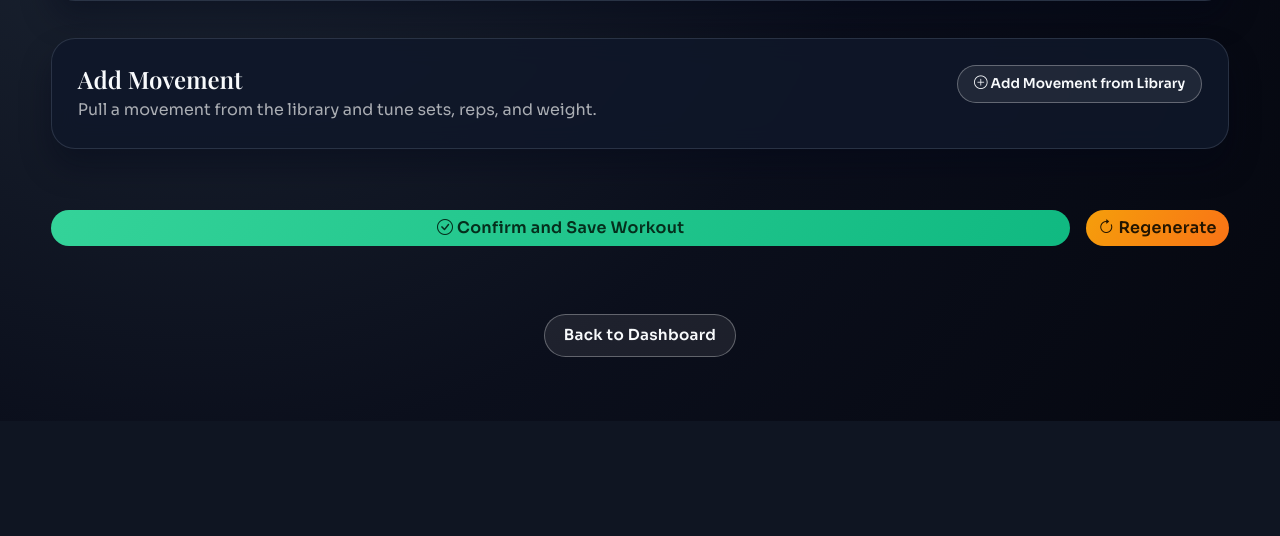
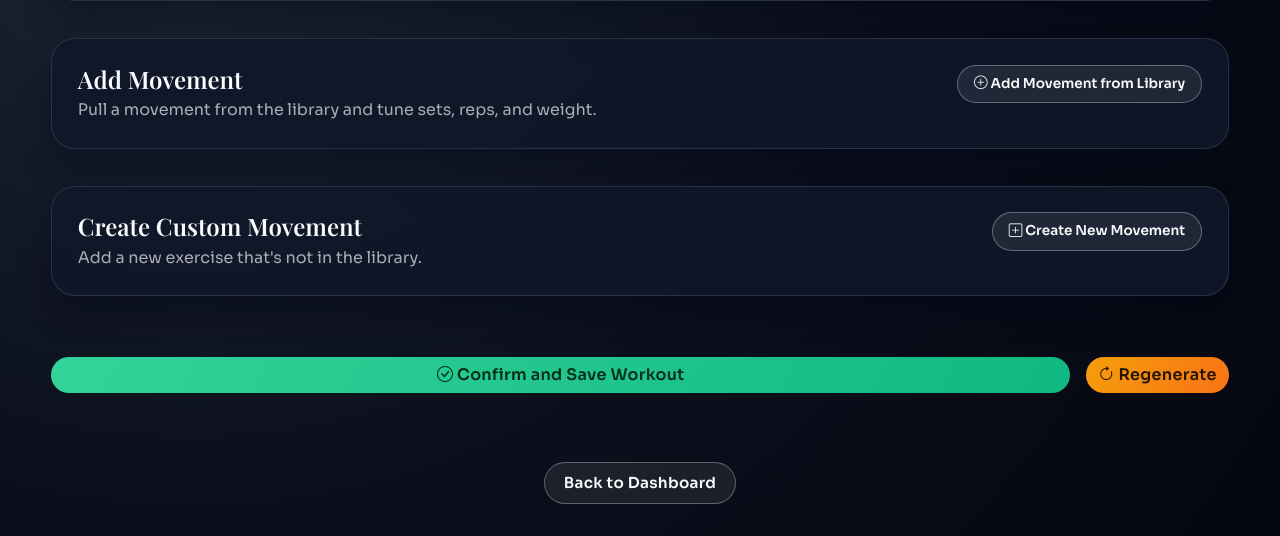
Before and after one commit to Darkpunkki/naic, a Flask app: page /confirm_workout in a window 1280 px wide. Shown: the part 421-957 px from the top of the page. Before the commit the page ends 842 px from the top, so only its background shows below. Run offline with Flask 3, Linux system fonts and the light colour scheme; the visitor is signed in with stand-in values (Sample User, id 1); data that the repository does not hold is empty.

```diff
--- a/app/routes/workouts.py
+++ b/app/routes/workouts.py
@@ -764,6 +764,64 @@ def add_pending_movement():
     return jsonify({'success': True, 'movement': new_movement})
 
 
+@workouts_bp.route('/pending_workout/add_custom_movement', methods=['POST'])
+@require_auth
+def add_pending_custom_movement():
+    """Add a custom movement to the pending workout plan."""
+    workout_json = session.get('pending_workout_plan')
+    if not workout_json:
+        return jsonify({'error': 'No pending workout found'}), 404
+
+    data = request.get_json()
+    movement_name = data.get('movement_name', '').strip()
+    sets = data.get('sets', 3)
+    reps = data.get('reps', 10)
+    weight = data.get('weight', 0)
+
+    if not movement_name:
+        return jsonify({'error': 'Movement name is required'}), 400
+
+    # Validate numeric inputs
+    try:
+        validated = validate_request(MovementInput, {
+            'movement_name': movement_name,
+            'sets': sets,
+            'reps': reps,
+            'weight': weight
+        })
+        sets = validated['sets']
+        reps = validated['reps']
+        weight = validated['weight']
+    except ValidationError as e:
+        return jsonify({'error': e.message}), 400
+
+    # Generate muscle group impacts using OpenAI
+    from app.services.openai_service import generate_movement_info
+    try:
+        muscle_groups_data = generate_movement_info(movement_name)
+        if not muscle_groups_data:
+            # Fallback to empty muscle groups if generation fails
+            muscle_groups_data = []
+    except Exception as e:
+        logger.error(f"Error generating muscle groups for {movement_name}: {e}")
+        muscle_groups_data = []
+
+    new_movement = {
+        'name': movement_name,
+        'sets': int(sets),
+        'reps': int(reps),
+        'weight': float(weight),
+        'is_bodyweight': weight == 0,
+        'muscle_groups': muscle_groups_data
+    }
+
+    workout_json['movements'].append(new_movement)
+    session['pending_workout_plan'] = workout_json
+    session.modified = True
+
+    return jsonify({'success': True, 'movement': new_movement})
+
+
 # -----------------------------
 # Pending Weekly Workout Modifications
 # -----------------------------
--- a/static/js/active_template_scripts.js
+++ b/static/js/active_template_scripts.js
@@ -198,6 +198,8 @@ function fetchInstructions(movementName) {
         const modalTitle = document.getElementById('instructionsModalLabel');
         const modalBody = document.getElementById('instructionsModalBody');
         modalTitle.textContent = `Instructions for ${movementName}`;
+        // Preserve line breaks and structure from the LLM response
+        modalBody.style.whiteSpace = 'pre-line';
         modalBody.textContent = data.instructions;
         const modal = new bootstrap.Modal(document.getElementById('instructionsModal'));
         modal.show();
--- a/templates/workout_details.html
+++ b/templates/workout_details.html
@@ -208,7 +208,7 @@
                                 {% for mov in all_movements %}
                                     <option value="{{ mov.movement_id }}"
                                             data-name="{{ mov.movement_name | lower }}"
-                                            data-muscles="{{ mov.muscle_groups | tojson }}">
+                                            data-muscles='{{ mov.muscle_groups | tojson }}'>
                                         {{ mov.movement_name }}
                                     </option>
                                 {% endfor %}
@@ -233,6 +233,49 @@
                             </button>
                         </div>
                     </div>
+                </div>
+            </div>
+        </section>
+
+        <section class="glass-panel section-block">
+            <div class="panel-header">
+                <div>
+                    <h2 class="panel-title">Create Custom Movement</h2>
+                    <p class="panel-subtitle">Add a new exercise that's not in the library.</p>
+                </div>
+                <button class="panel-action" type="button" data-bs-toggle="collapse" data-bs-target="#createMovementPanel">
+                    <i class="bi bi-plus-square"></i> Create New Movement
+                </button>
+            </div>
+            <div class="collapse" id="createMovementPanel">
+                <div class="panel-body">
+                    <form id="pendingCustomMovementForm" onsubmit="addPendingCustomMovement(event)" class="row g-3">
+                        <div class="col-md-6">
+                            <label for="pending_custom_movement_name" class="form-label">Movement Name:</label>
+                            <input type="text" id="pending_custom_movement_name" class="form-control"
+                                   placeholder="e.g., Hammer Curl" required>
+                        </div>
+                        <div class="col-md-2">
+                            <label for="pending_custom_sets" class="form-label">Sets:</label>
+                            <input type="number" id="pending_custom_sets" class="form-control"
+                                   value="3" min="1" max="20" required>
+                        </div>
+                        <div class="col-md-2">
+                            <label for="pending_custom_reps" class="form-label">Reps:</label>
+                            <input type="number" id="pending_custom_reps" class="form-control"
+                                   value="10" min="1" max="100" required>
+                        </div>
+                        <div class="col-md-2">
+                            <label for="pending_custom_weight" class="form-label">Weight (kg):</label>
+                            <input type="number" id="pending_custom_weight" class="form-control"
+                                   value="0" min="0" step="0.5" required>
+                        </div>
+                        <div class="col-12">
+                            <button type="submit" class="btn btn-primary">
+                                <i class="bi bi-plus-circle"></i> Add Custom Movement
+                            </button>
+                        </div>
+                    </form>
                 </div>
             </div>
         </section>
@@ -421,6 +464,46 @@
                 }
             } catch (error) {
                 console.error('Error adding movement:', error);
+            }
+        }
+
+        async function addPendingCustomMovement(event) {
+            event.preventDefault();
+
+            const movementName = document.getElementById('pending_custom_movement_name').value.trim();
+            const sets = document.getElementById('pending_custom_sets').value;
+            const reps = document.getElementById('pending_custom_reps').value;
+            const weight = document.getElementById('pending_custom_weight').value;
+
+            if (!movementName) {
+                alert('Please enter a movement name');
+                return;
+            }
+
+            showSpinner();
+            try {
+                const response = await fetch('/pending_workout/add_custom_movement', {
+                    method: 'POST',
+                    headers: { 'Content-Type': 'application/json' },
+                    body: JSON.stringify({
+                        movement_name: movementName,
+                        sets: sets,
+                        reps: reps,
+                        weight: weight
+                    })
+                });
+                const data = await response.json();
+                hideSpinner();
+
+                if (data.success) {
+                    location.reload();
+                } else {
+                    alert(data.error || 'Failed to add custom movement');
+                }
+            } catch (error) {
+                hideSpinner();
+                console.error('Error adding custom movement:', error);
+                alert('Failed to add custom movement. Please try again.');
             }
         }
         </script>
@@ -698,7 +781,7 @@
                                 {% for mov in all_movements %}
                                     <option value="{{ mov.movement_id }}"
                                             data-name="{{ mov.movement_name | lower }}"
-                                            data-muscles="{{ mov.muscle_groups | tojson }}">
+                                            data-muscles='{{ mov.muscle_groups | tojson }}'>
                                         {{ mov.movement_name }}
                                     </option>
                                 {% endfor %}
```
Also changed, not shown: TODO.md (+0 -3 lines).
